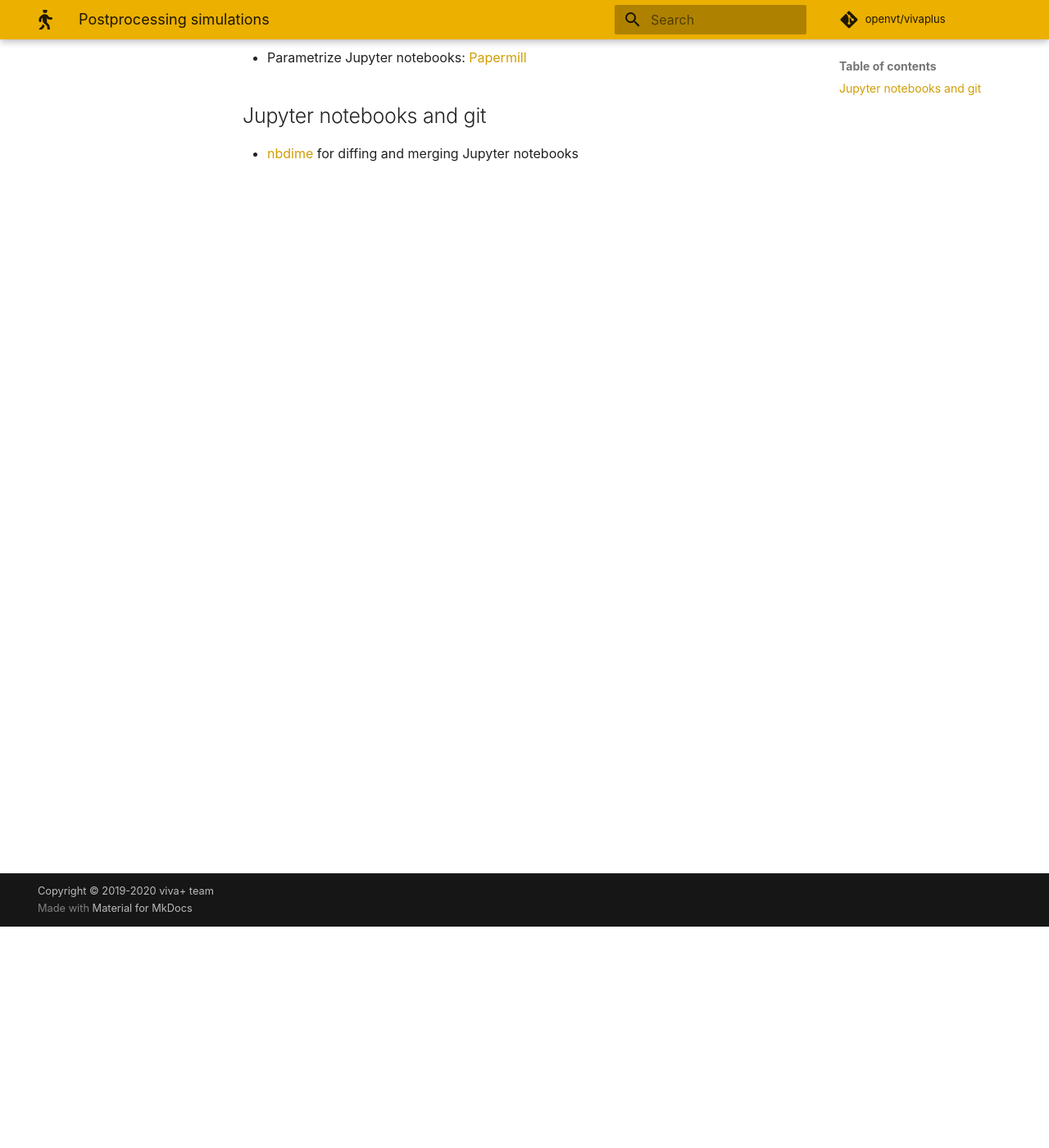
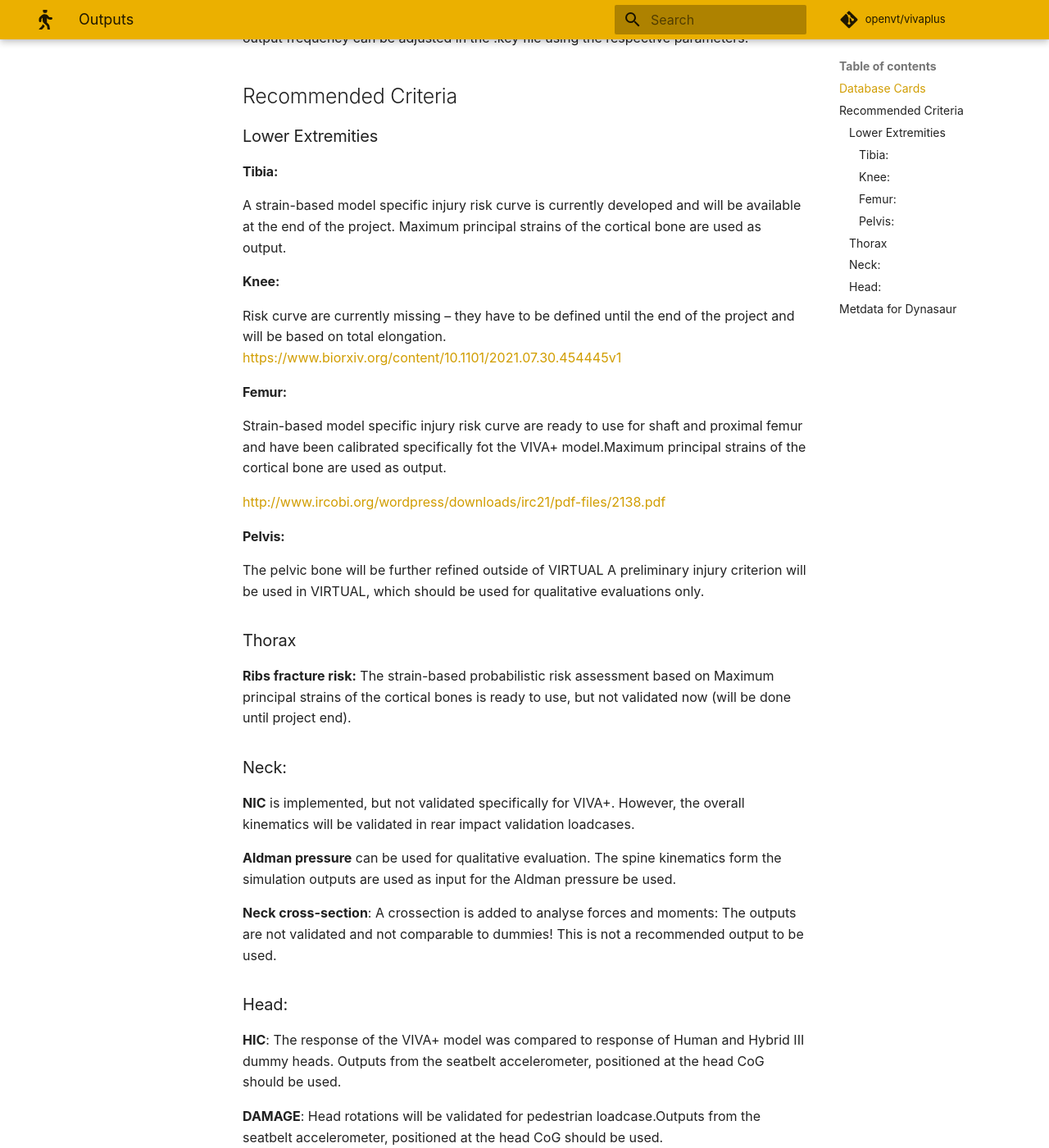
Before and after one commit to jobindjohn/vivaplus_v0.2, an MkDocs documentation site: the page built from docs/model-doc/85-Postprocessing.md, in a window 1280 px wide and 1400 px high, scrolled down 270 px. Shown: the whole window at 82% size. Built offline with MkDocs 1.6.1 and Material for MkDocs 9.7.7, drawn with Linux system fonts in a browser that asks for light colours; some web fonts are replaced; some of the changed text lies outside the part shown.

Commit message:
Include output description into model documentation

```diff
--- a/docs/model-doc/85-Postprocessing.md
+++ b/docs/model-doc/85-Postprocessing.md
@@ -1,5 +1,54 @@
-# Postprocessing simulations
+# Outputs
 
+## Database Cards
+
+A set of database cards is predefined in the model (in file vivaplus-90+outputs.k). The output frequency can be adjusted in the .key file using the respective parameters.
+
+
+## Recommended Criteria
+
+### Lower Extremities
+#### Tibia:
+A strain-based model specific injury risk curve is currently developed and will be available at the end of the project. Maximum principal strains of the cortical bone are used as output.
+
+#### Knee:
+Risk curve are currently missing – they have to be defined until the end of the project and will be based on total elongation.
+https://www.biorxiv.org/content/10.1101/2021.07.30.454445v1
+
+#### Femur:
+Strain-based model specific injury risk curve are ready to use for shaft and proximal femur and have been calibrated specifically fot the VIVA+ model.Maximum principal strains of the cortical bone are used as output.
+
+http://www.ircobi.org/wordpress/downloads/irc21/pdf-files/2138.pdf
+
+#### Pelvis:
+The pelvic bone will be further refined outside of VIRTUAL
+A preliminary injury criterion will be used in VIRTUAL, which should be used for qualitative evaluations only.
+
+### Thorax
+**Ribs fracture risk:**
+The strain-based probabilistic risk assessment based on Maximum principal strains of the cortical bones is ready to use, but not validated now (will be done until project end).
+
+### Neck:
+
+**NIC** is implemented, but not validated specifically for VIVA+. However, the overall kinematics will be validated in rear impact validation loadcases.
+
+**Aldman pressure** can be used for qualitative evaluation. The spine kinematics form the simulation outputs are used as input for the Aldman pressure be used.
+
+**Neck cross-section**: A crossection is added to analyse forces and moments: The outputs are not validated and not comparable to dummies! This is not a recommended output to be used.
+
+### Head:
+**HIC**:
+The response of the VIVA+ model was compared to response of Human and Hybrid III dummy heads. Outputs from the seatbelt accelerometer, positioned at the head CoG should be used.
+
+**DAMAGE**:
+Head rotations will be validated for pedestrian loadcase.Outputs from the seatbelt accelerometer, positioned at the head CoG should be used.
+
+
+## Metdata for Dynasaur
+The .def files including the object IDs and calculation procedures is available in the viva+ model repo: \model\postprocess\Dynasaur.
+
+
+<!--
 FIXME
 
 - Tips: Ten simple rules for writing and sharing computational analyses
@@ -11,3 +60,5 @@
 ## Jupyter notebooks and git
 
 - [nbdime](https://github.com/jupyter/nbdime) for diffing and merging Jupyter notebooks
+
+-->
```
